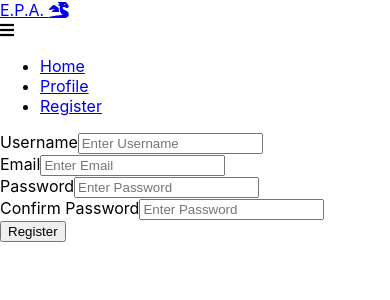
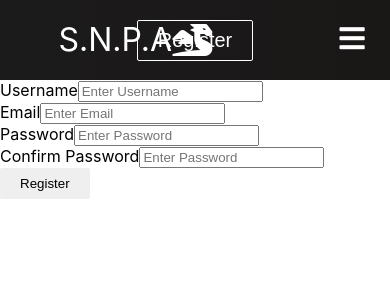
Before and after one commit to nthnlttl/ccs-final-project, a React (Create React App) app in the folder frontend/static/: page /registration in a window 390 px wide. Shown: the top 300 px of the page. Built offline with nearby package versions, Linux system fonts and the light colour scheme; no server answers.

Commit message:
fixed navbar

```diff
--- /dev/null
+++ b/frontend/static/src/components/Button.css
@@ -0,0 +1,42 @@
+:root {
+    --primary: #fff;
+}
+
+.btn {
+    padding: 8px 20px;
+    border-radius: 2px;
+    outline: none;
+    border: none;
+    cursor: pointer;
+}
+
+.btn--primary {
+    background-color: var(--primary);
+    color: #242424;
+    border: 1px solid var(--primary);
+}
+
+.btn--outline {
+    background-color: transparent;
+    color: #fff;
+    padding: 8px 20px;
+    border: 1px solid var(--primary);
+    transition: all 0.3s ease-out;
+}
+
+.btn--medium {
+    padding: 8px 20px;
+    font-size: 20px;
+}
+
+.btn--large {
+    padding: 12px 26px;
+    font-size: 20px;
+}
+
+.btn--medium:hover,
+.btn-large:hover {
+    background: #fff;
+    color: #242424;
+    transition: 250ms;
+}
--- /dev/null
+++ b/frontend/static/src/components/Button.js
@@ -0,0 +1,33 @@
+import React from 'react';
+import './Button.css';
+import { Link } from 'react-router-dom';
+
+const STYLES = ['btn--primary', 'btn--outline'];
+
+const SIZES = ['btn--medium', 'btn--large'];
+
+export const Button = ({
+    children,
+    type,
+    onClick,
+    buttonStyle,
+    buttonSize,
+}) => {
+    const checkButtonStyle = STYLES.includes(buttonStyle)
+    ? buttonStyle
+    : STYLES[0];
+
+    const checkButtonSize = SIZES.includes(buttonSize) ? buttonSize : SIZES[0]
+
+    return (
+        <Link to='/registration' className='btn-mobile'>
+            <button
+            className={`btn ${checkButtonStyle} ${checkButtonSize}`}
+            onClick={onClick}
+            type={type}
+            >
+                {children}
+            </button>
+        </Link>
+    )
+};
--- a/frontend/static/src/components/Header/Header.css
+++ b/frontend/static/src/components/Header/Header.css
@@ -1,3 +1,158 @@
-.nav-bar {
-    background-color: black;
-}
+.navbar {
+    background: linear-gradient(90deg, rgb(28, 27, 27) 0%, rgb(26, 23, 23) 100%);
+    height: 80px;
+    display: flex;
+    justify-content: center;
+    align-items: center;
+    font-size: 1.2rem;
+    position: sticky;
+    top: 0;
+    z-index: 999;
+  }
+
+  .navbar-container {
+    display: flex;
+    justify-content: center;
+    align-items: center;
+    height: 80px;
+    max-width: 1500px;
+  }
+
+  .navbar-logo {
+    color: #fff;
+    justify-self: start;
+    margin-left: 20px;
+    cursor: pointer;
+    text-decoration: none;
+    font-size: 2rem;
+    display: flex;
+    align-items: center;
+  }
+
+  .fa-typo3 {
+    margin-left: 0.5rem;
+    font-size: 1.8rem;
+  }
+
+  .nav-menu {
+    display: grid;
+    grid-template-columns: repeat(4, auto);
+    grid-gap: 10px;
+    list-style: none;
+    text-align: center;
+    width: 60vw;
+    justify-content: end;
+    margin-right: 2rem;
+  }
+
+  .nav-item {
+    height: 80px;
+  }
+
+  .nav-links {
+    color: #fff;
+    display: flex;
+    align-items: center;
+    text-decoration: none;
+    padding: 0.5rem 1rem;
+    height: 100%;
+  }
+
+  .nav-links:hover {
+    border-bottom: 4px solid #fff;
+    transition: all 0.2s ease-out;
+  }
+
+  .fa-bars {
+    color: #fff;
+  }
+
+  .nav-links-mobile {
+    display: none;
+  }
+
+  .menu-icon {
+    display: none;
+  }
+
+  @media screen and (max-width: 960px) {
+    .NavbarItems {
+      position: relative;
+    }
+
+    .nav-menu {
+      display: flex;
+      flex-direction: column;
+      width: 100%;
+      height: 90vh;
+      position: absolute;
+      top: 80px;
+      left: -100%;
+      opacity: 1;
+      transition: all 0.5s ease;
+    }
+
+    .nav-menu.active {
+      background: #242222;
+      left: 0;
+      opacity: 1;
+      transition: all 0.5s ease;
+      z-index: 1;
+    }
+
+    .nav-links {
+      text-align: center;
+      padding: 2rem;
+      width: 100%;
+      display: table;
+    }
+
+    .nav-links:hover {
+      background-color: #fff;
+      color: #242424;
+      border-radius: 0;
+    }
+
+    .navbar-logo {
+      position: absolute;
+      top: 0;
+      left: 0;
+      transform: translate(25%, 50%);
+    }
+
+    .menu-icon {
+      display: block;
+      position: absolute;
+      top: 0;
+      right: 0;
+      transform: translate(-100%, 60%);
+      font-size: 1.8rem;
+      cursor: pointer;
+    }
+
+    .fa-times {
+      color: #fff;
+      font-size: 2rem;
+    }
+
+    .nav-links-mobile {
+      display: block;
+      text-align: center;
+      margin: 2rem auto;
+      border-radius: 4px;
+      width: 80%;
+      text-decoration: none;
+      font-size: 1.5rem;
+      background-color: transparent;
+      color: #fff;
+      padding: 14px 20px;
+      border: 1px solid #fff;
+      transition: all 0.3s ease-out;
+    }
+
+    .nav-links-mobile:hover {
+      background: #fff;
+      color: #242424;
+      transition: 250ms;
+    }
+  }
--- a/frontend/static/src/components/Header/Header.js
+++ b/frontend/static/src/components/Header/Header.js
@@ -1,18 +1,35 @@
-import React, {useState} from 'react';
+import React, {useState, useEffect } from 'react';
 import { Link } from 'react-router-dom';
+import './Header.css';
+import { Button } from './../Button';
 
 function Header() {
     const [click, setClick] = useState(false);
+    const [button, setButton] = useState(true);
 
     const handleClick = () => setClick(!click);
     const closeMobileMenu = () => setClick(false);
+
+    const showButton = () => {
+        if(window.innerwidth <= 960) {
+            setButton(false)
+        } else {
+            setButton(true);
+        }
+    };
+
+    useEffect(() => {
+        showButton();
+    }, []);
+
+    window.addEventListener('resize', showButton);
 
     return (
         <>
             <nav className="navbar">
                 <div className="navbar-container">
-                    <Link to='/' className='navbar-logo'>
-                        E.P.A. <i class="fas fa-dragon"/>
+                    <Link to='/' className='navbar-logo' onClick={closeMobileMenu}>
+                        S.N.P.A  <i class="fas fa-dragon"/>
                     </Link>
                     <div className='menu-icon' onClick={handleClick}>
                         <i className={click ? 'fas fa-times' : 'fas fa-bars'} />
@@ -29,11 +46,12 @@
                             </Link>
                         </li>
                         <li className='nav-item'>
-                            <Link to='/Registration' className='nav-links' onClick={closeMobileMenu}>
-                                Register
+                            <Link to='/' className='nav-links' onClick={closeMobileMenu}>
+                                Adoption Services
                             </Link>
                         </li>
                     </ul>
+                    {button && <Button buttonStyle='btn--outline'>Register</Button>}
                 </div>
             </nav>
         </>
--- a/frontend/static/src/components/Registration/RegistrationForm.js
+++ b/frontend/static/src/components/Registration/RegistrationForm.js
@@ -45,15 +45,17 @@
             } else {
                 const data = await response.json();
                 Cookies.set('Authorization', `Token ${data.key}`);
-                props.setIsAuth(true);
+                props.setUser((prevState) => ({
+                    ...prevState, isAuth: true,
+                }));
                 props.history.push('/');
             }
         }
     }
 
-    if(props.isAuth) {
-        return <Redirect to='/home' />
-    }
+//    if(props.isAuth) {
+//        return <Redirect to='/home' />
+//    }
 
     return (
         <form className='mt-3 col-6' onSubmit={handleSubmit}>
```
Also changed, not shown: 1 other file (tests, documents, lock files or other folders).
